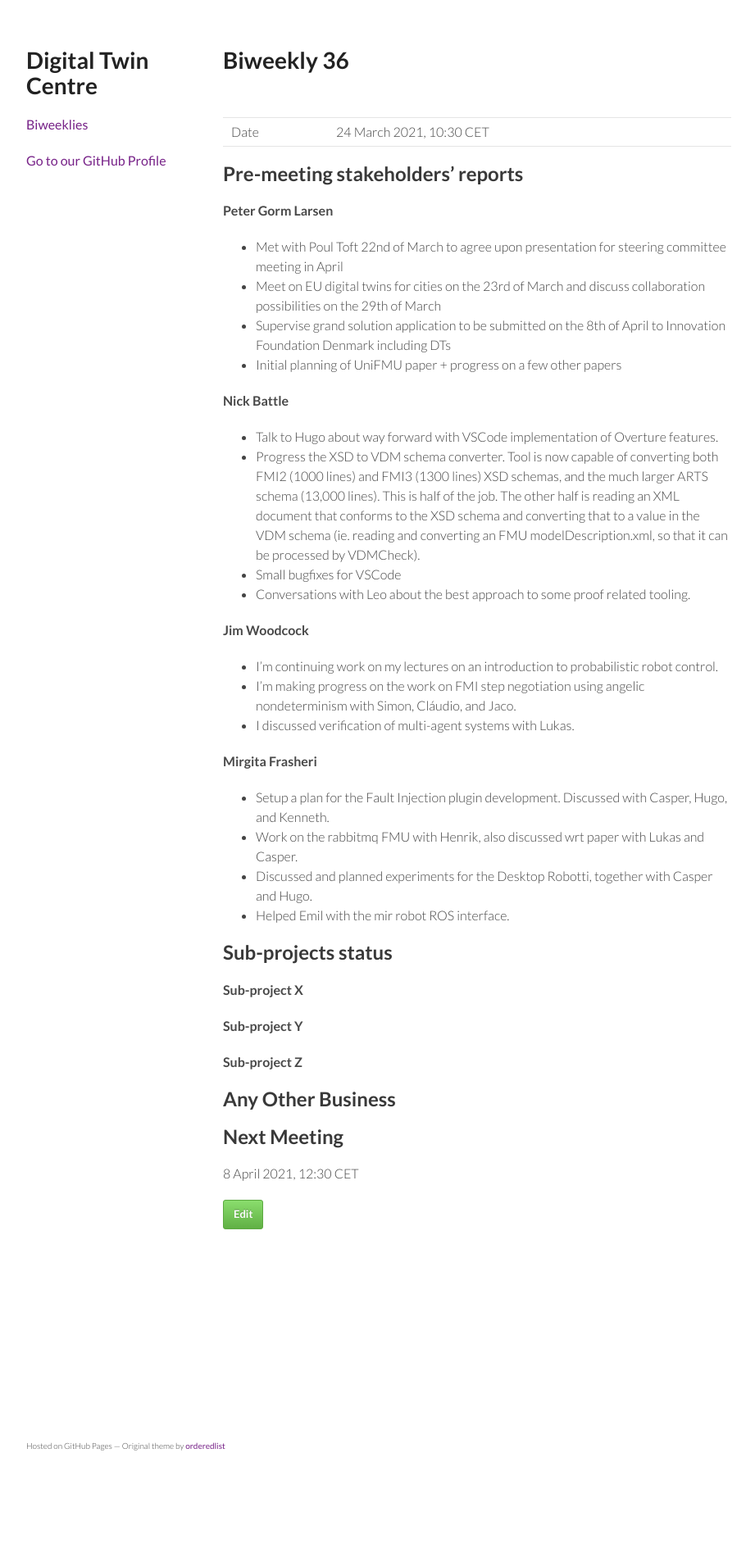
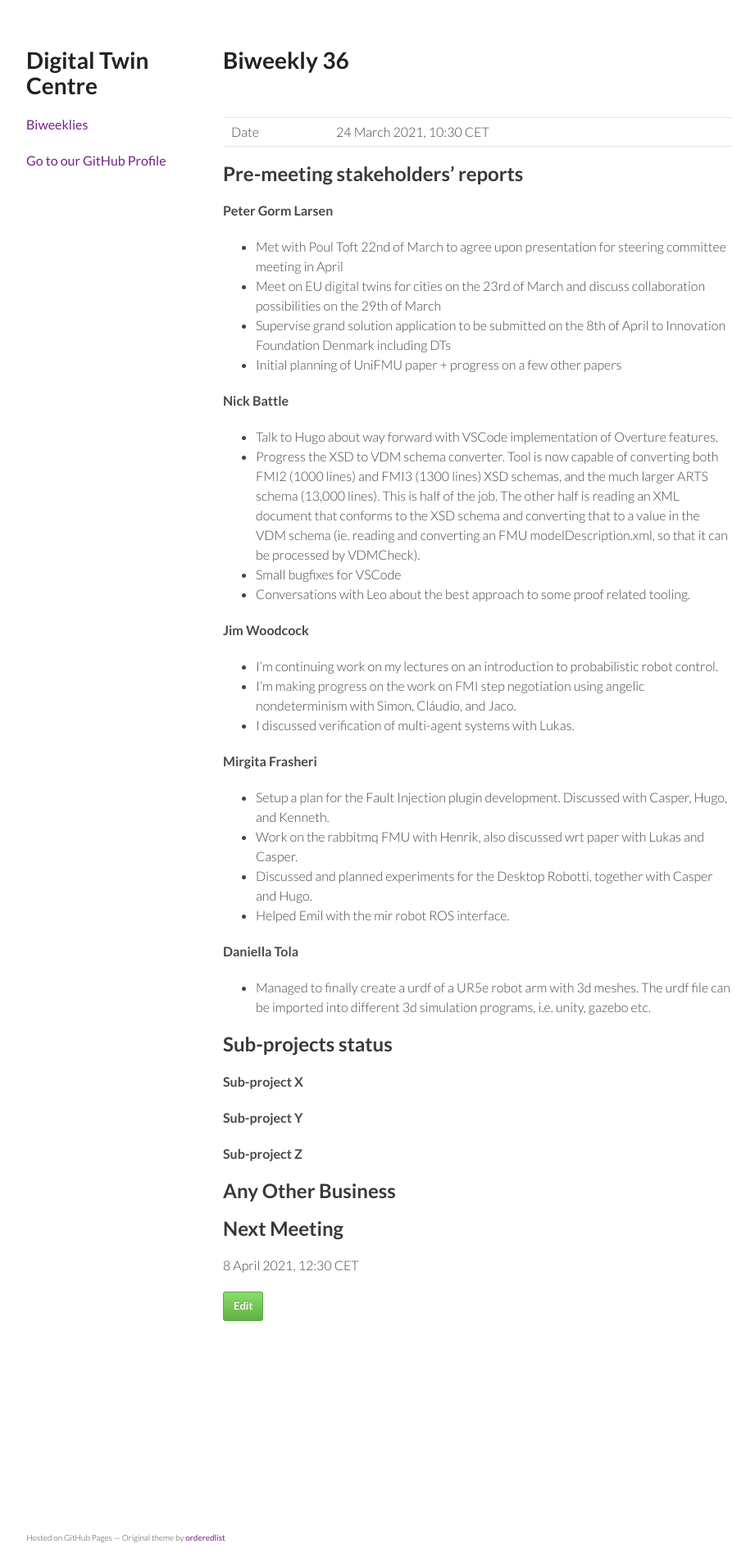
Before and after one commit to digitaltwincentre/digitaltwincentre.github.io, a Jekyll site: the page built from _biweeklies/Biweekly-36.md, in a window 1280 px wide. Shown: the whole page at 82% size, without its empty margins (178-1099 px from the left). Built offline with Jekyll 4.4.1, drawn with Linux system fonts in a browser that asks for light colours; nearby versions of some CDN libraries; before the commit the page ends 1794 px from its top, so only the background shows below that.

Commit message:
Update Biweekly-36.md

```diff
--- a/_biweeklies/Biweekly-36.md
+++ b/_biweeklies/Biweekly-36.md
@@ -43,6 +43,9 @@ date: 24 March 2021, 1030 CET
 * Discussed and planned experiments for the Desktop Robotti, together with Casper and Hugo.
 * Helped Emil with the mir robot ROS interface.
 
+#### Daniella Tola
+* Managed to finally create a urdf of a UR5e robot arm with 3d meshes. The urdf file can be imported into different 3d simulation programs, i.e. unity, gazebo etc.
+
 ## Sub-projects status
 
 
```
